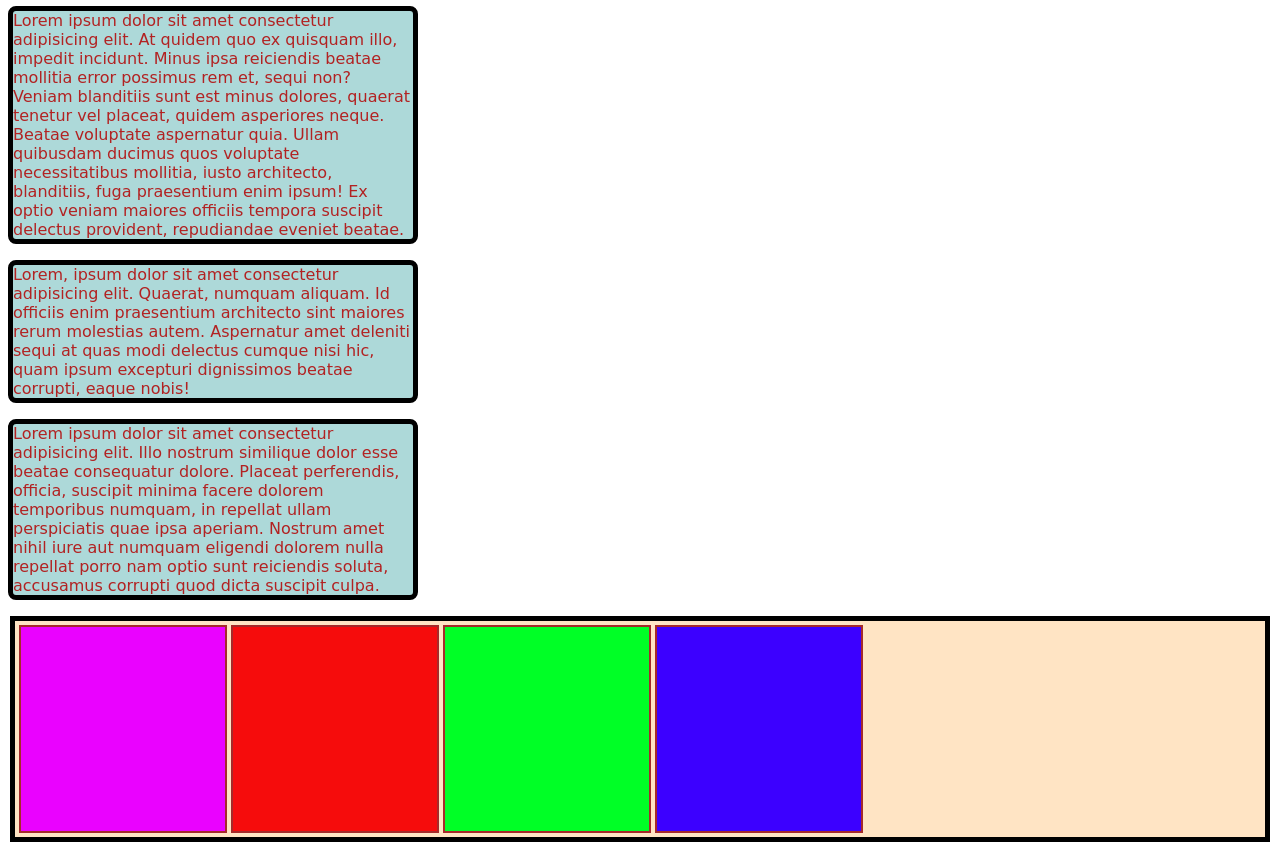
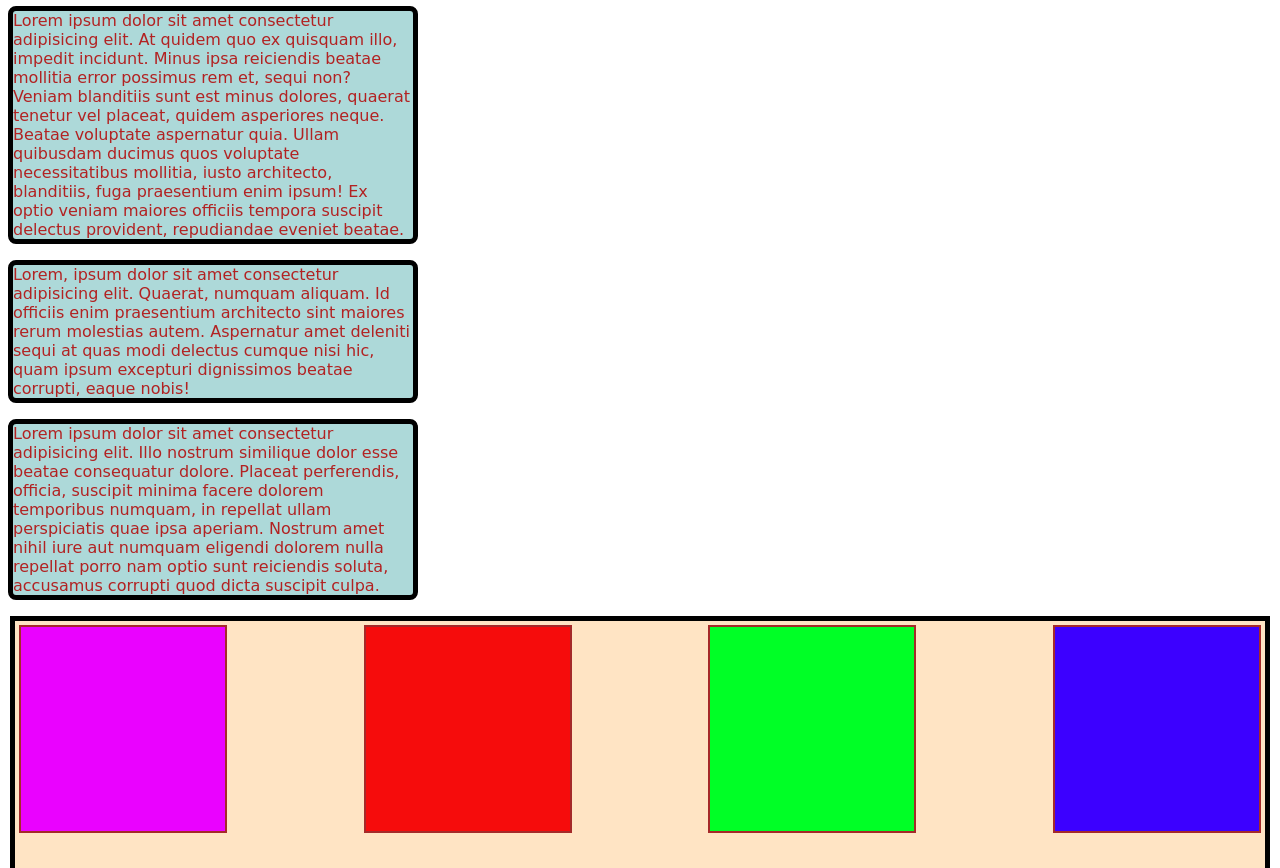
Before and after one commit to sachin-swain/Sachin_project.hashtable, a plain HTML site: page Practice1.html in a window 1280 px wide. Shown: the part 84-952 px from the top of the page. Drawn offline with Linux system fonts and the light colour scheme; a web font is replaced by a local one.

Commit message:
sachin malaya

```diff
--- a/Practice1.html
+++ b/Practice1.html
@@ -31,7 +31,9 @@
         .container{
            background-color: bisque;border: 5px solid black;
             margin: 2px;padding: 2px;
-            display: flex;flex-wrap: wrap;
+            display: flex;height: 500px;
+            justify-content: space-between;
+            /* flex-wrap: wrap; */
             /* by default flex direction is side wise or row ///// flex direction used to change direction collumn,row reverse ,etc */
 
         }
```
Also changed, not shown: index.html (+1 -1 lines).
